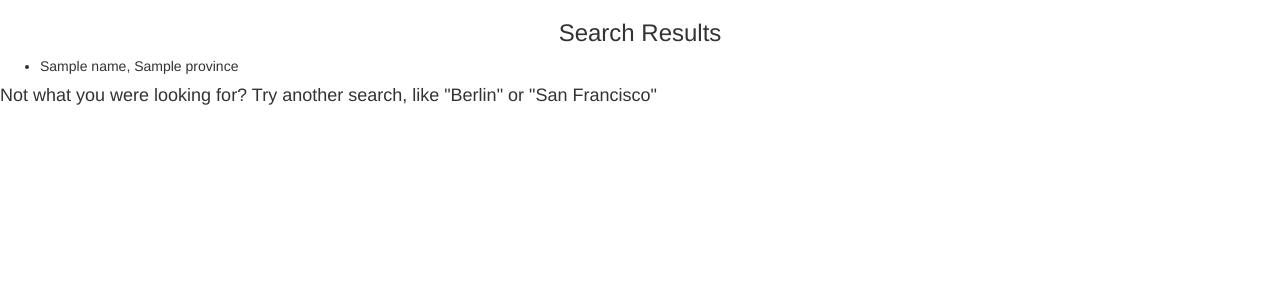
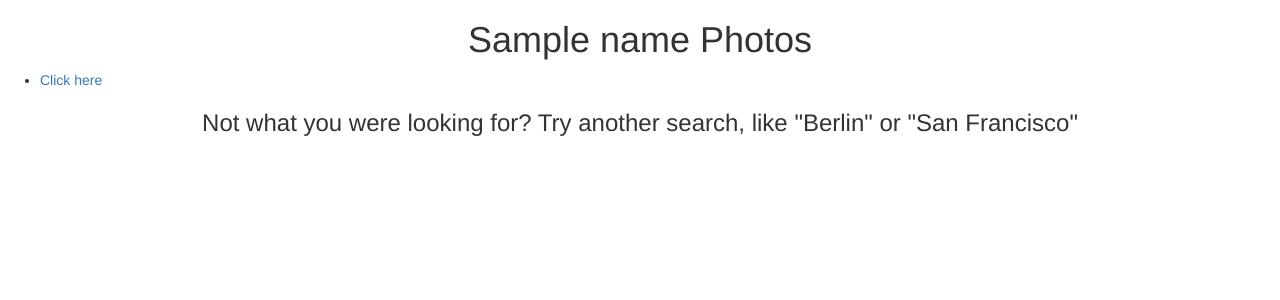
Before and after one commit to laurenpritchett/citysights, a Flask app: template templates/search-results.html in a window 1280 px wide. Shown: the part 52-352 px from the top of the page. Run offline with Flask 2, Linux system fonts and the light colour scheme; the template is opened without the code that fills it: most values are stand-ins (such as "Sample title", 1, 10 or a date in 2020); parts of the project's set-up code (start-up, migrations or seed data) failed here and were passed over; some libraries are stand-ins or nearby versions.

Commit message:
Modified search-results route to include a link to a photo

```diff
--- a/server.py
+++ b/server.py
@@ -1,4 +1,12 @@
 """Photo Locations."""
+
+import flickrapi
+
+import json
+
+import os
+
+from get_photos import (api_key, api_secret, flickr, get_photos_by_location)
 
 from jinja2 import StrictUndefined
 
@@ -31,10 +39,14 @@ def search_city():
     city_search = '%{}%'.format(search)
     city = City.query.filter(City.name.ilike(city_search)).first()
     name = city.name
-    province = city.province
+    lat = city.lat
+    lng = city.lng
+
+    url = get_photos_by_location(lat, lng)
+
     return render_template("search-results.html",
                            name=name,
-                           province=province)
+                           url=url)
 
 
 @app.route('/photo-details')
@@ -54,6 +66,4 @@ if __name__ == "__main__":
     # Use the DebugToolbar
     DebugToolbarExtension(app)
 
-
-
     app.run(port=5000, host='0.0.0.0')
--- a/templates/search-results.html
+++ b/templates/search-results.html
@@ -2,15 +2,15 @@
 {% block content %}
 
 
-<h3>Search Results</h3>
+<h1>{{ name }} Photos</h1>
 
 <section>
   <ul>
-    <li> {{ name }}, {{ province }} </li>
+    <li> <a href="{{ url }}">Click here</a> </li>
   </ul>
 </section>
 
-<h4>Not what you were looking for? Try another search, like "Berlin" or "San Francisco"</h4>
+<h3>Not what you were looking for? Try another search, like "Berlin" or "San Francisco"</h3>
 
 
 
```
Also changed, not shown: get_photos.py (+4 -12 lines).
